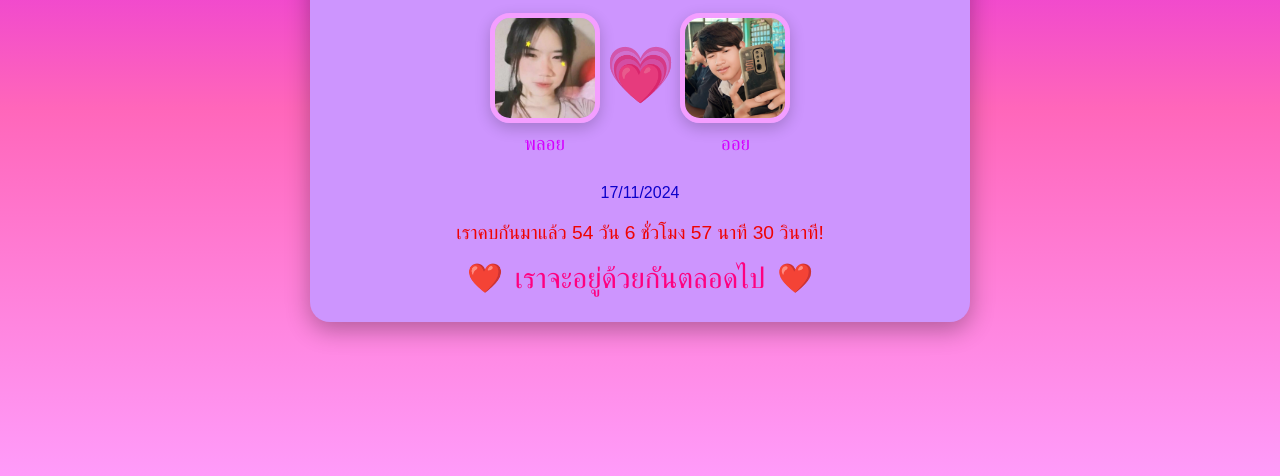
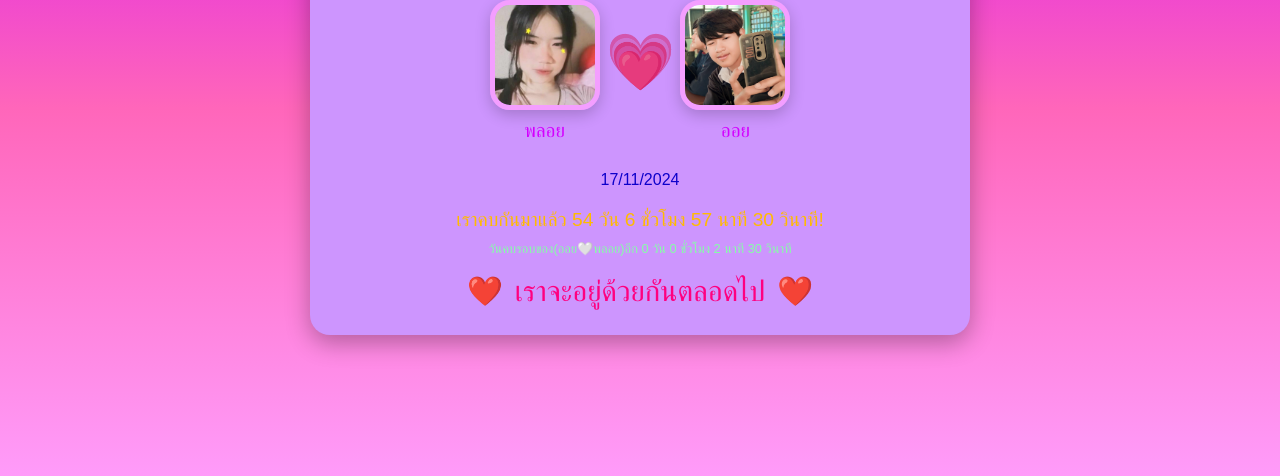
Before and after one commit to Oil1356/LOVE-, a plain HTML site: page index.html in a window 1280 px wide. Shown: the part 292-768 px from the top of the page. Drawn offline with Linux system fonts and the light colour scheme.

Commit message:
Update index.html

```diff
--- a/index.html
+++ b/index.html
@@ -32,13 +32,18 @@
             font-size: 2.5rem;
             margin-bottom: -50px;
         }
-        .container p {
+        .container .result {
             font-size: 1.2rem;
-            color: #ef0303;
+            color: #ffbb00;
+            margin: 10px 0;
+        }
+        .next-anniversary {
+            font-size: 0.8rem;
+            color: #85ffa7;
             margin: 10px 0;
         }
         .container .anniversary {
-            color: #d10000;
+            color: #e60000;
             font-weight: bold;
             font-size: 1.5rem;
         }
@@ -147,14 +152,14 @@
                 <div class="oil">ออย</div>
             </div>
         </div>
-        <p id="result"></p>
+        <p class="result" id="result"></p>
+        <p class="next-anniversary" id="next-anniversary"></p>
         <div class="footer">
             ❤️ <span>เราจะอยู่ด้วยกันตลอดไป</span> ❤️
         </div>
     </div>
 
     <script>
-        // กำหนดวันเริ่มคบกัน (รูปแบบ YYYY-MM-DD)
         const startDate = "2024-11-17";
 
         function startCounting() {
@@ -170,33 +175,53 @@
                 const minutes = Math.floor((timeDifference / (1000 * 60)) % 60);
                 const seconds = Math.floor((timeDifference / 1000) % 60);
 
-                const isAnniversary = thailandTime.getDate() === 17;
-
-                if (isAnniversary) {
-                    document.getElementById('result').innerHTML =
-                        `<span class="anniversary">วันนี้เป็นวันที่ 17 ของเดือน! 🎉</span><br>เราอยู่ด้วยกันมาแล้ว ${days} วัน ${hours} ชั่วโมง ${minutes} นาที ${seconds} วินาที!`;
-                } else {
-                    document.getElementById('result').innerText =
-                        `เราคบกันมาแล้ว ${days} วัน ${hours} ชั่วโมง ${minutes} นาที ${seconds} วินาที!`;
-                }
+                document.getElementById('result').innerText =
+                    `เราคบกันมาแล้ว ${days} วัน ${hours} ชั่วโมง ${minutes} นาที ${seconds} วินาที!`;
             }, 1000);
         }
 
-        // ฟังก์ชันสำหรับสร้างหลายๆ ไอคอน 💖 ที่กระจายไปคนละทาง
+        function getNextAnniversary() {
+    const now = new Date();
+    let nextAnniversary = new Date(now.getFullYear(), now.getMonth(), 10); // เดือน 11 (พฤศจิกายน) ใช้ค่า 10 เพราะนับจาก 0
+
+    if (now > nextAnniversary) {
+        nextAnniversary.setMonth(nextAnniversary.getMonth() + 0);
+    }
+
+    const isTodayAnniversary = now.toDateString() === nextAnniversary.toDateString();
+
+    if (isTodayAnniversary) {
+        document.getElementById('next-anniversary').innerHTML = `วันนี้เป็นวันคบรอบของเรา! 🎉 อยู่ด้วยกันมา ${Math.floor((now - new Date(startDate)) / (1000 * 60 * 60 * 24))} วันแล้ว!`;
+    } else {
+        const timeDifference = nextAnniversary - now;
+        const days = Math.floor(timeDifference / (1000 * 60 * 60 * 24));
+        const hours = Math.floor((timeDifference / (1000 * 60 * 60)) % 24);
+        const minutes = Math.floor((timeDifference / (1000 * 60)) % 60);
+        const seconds = Math.floor((timeDifference / 1000) % 60);
+
+        document.getElementById('next-anniversary').innerText = `วันคบรอบของ(ออย🤍พลอย)อีก ${days} วัน ${hours} ชั่วโมง ${minutes} นาที ${seconds} วินาที`;
+    }
+}
+
+
+        function updateNextAnniversary() {
+            getNextAnniversary();
+        }
+
+        setInterval(updateNextAnniversary, 1000);
+
         document.querySelector('body').addEventListener('click', function(event) {
-            const numberOfHearts = 20; // จำนวนไอคอนที่ต้องการให้กระจาย
+            const numberOfHearts = 20;
             for (let i = 0; i < numberOfHearts; i++) {
                 const heart = document.createElement('div');
                 heart.classList.add('heart-effect');
                 heart.innerText = '💖';
 
-                // สุ่มทิศทางการเคลื่อนที่
-                const angle = Math.random() * 360; // ทิศทางสุ่ม (องศา)
-                const distance = Math.random() * 200 + 100; // ระยะทางสุ่ม
+                const angle = Math.random() * 360;
+                const distance = Math.random() * 200 + 100;
                 const x = distance * Math.cos(angle);
                 const y = distance * Math.sin(angle);
 
-                // ตั้งค่า --x และ --y สำหรับแอนิเมชัน
                 heart.style.setProperty('--x', `${x}px`);
                 heart.style.setProperty('--y', `${y}px`);
 
@@ -204,14 +229,12 @@
                 heart.style.top = `${event.clientY - 10 + (Math.random() * 50 - 25)}px`;
                 document.body.appendChild(heart);
 
-                // ลบไอคอนหลังจากแอนิเมชันเสร็จ
                 setTimeout(() => {
                     heart.remove();
                 }, 1000);
             }
         });
 
-        // เรียกใช้ฟังก์ชันเริ่มต้นการนับเมื่อโหลดหน้าเว็บ
         startCounting();
     </script>
 </body>
```
